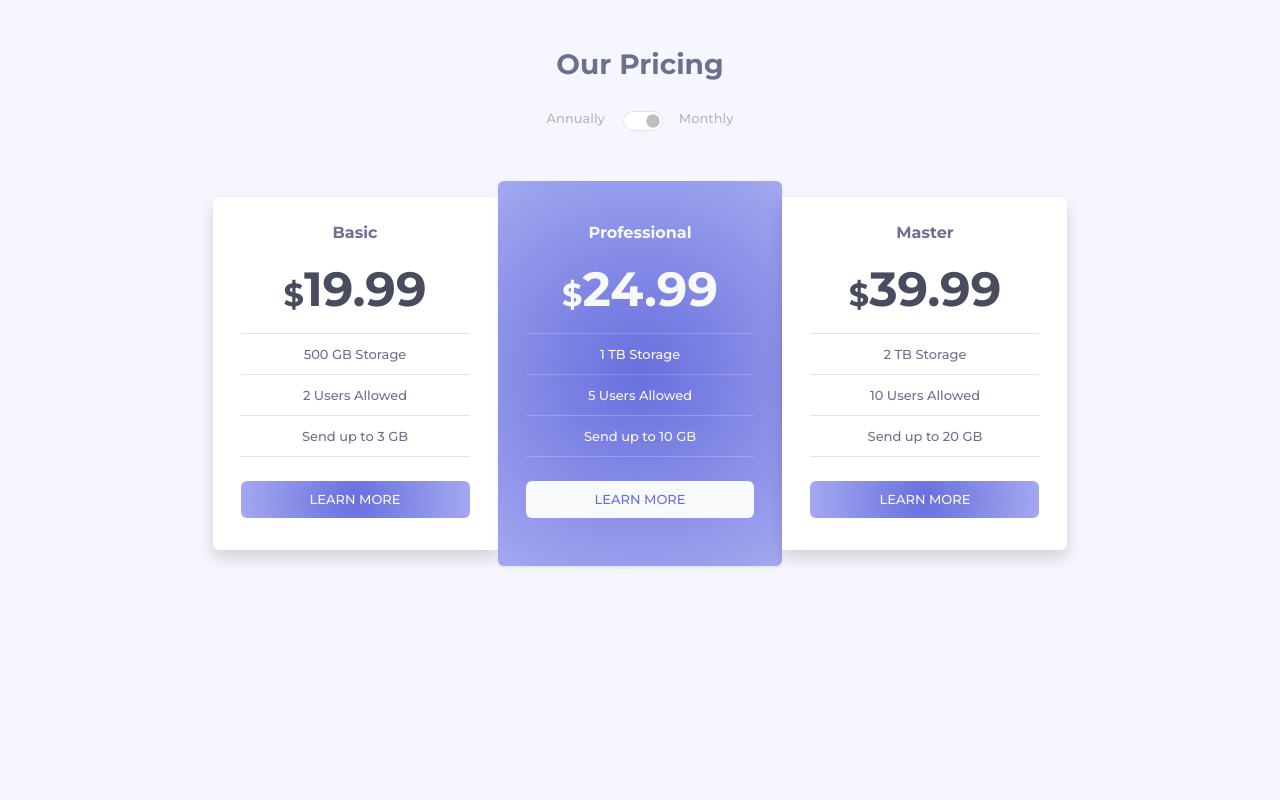
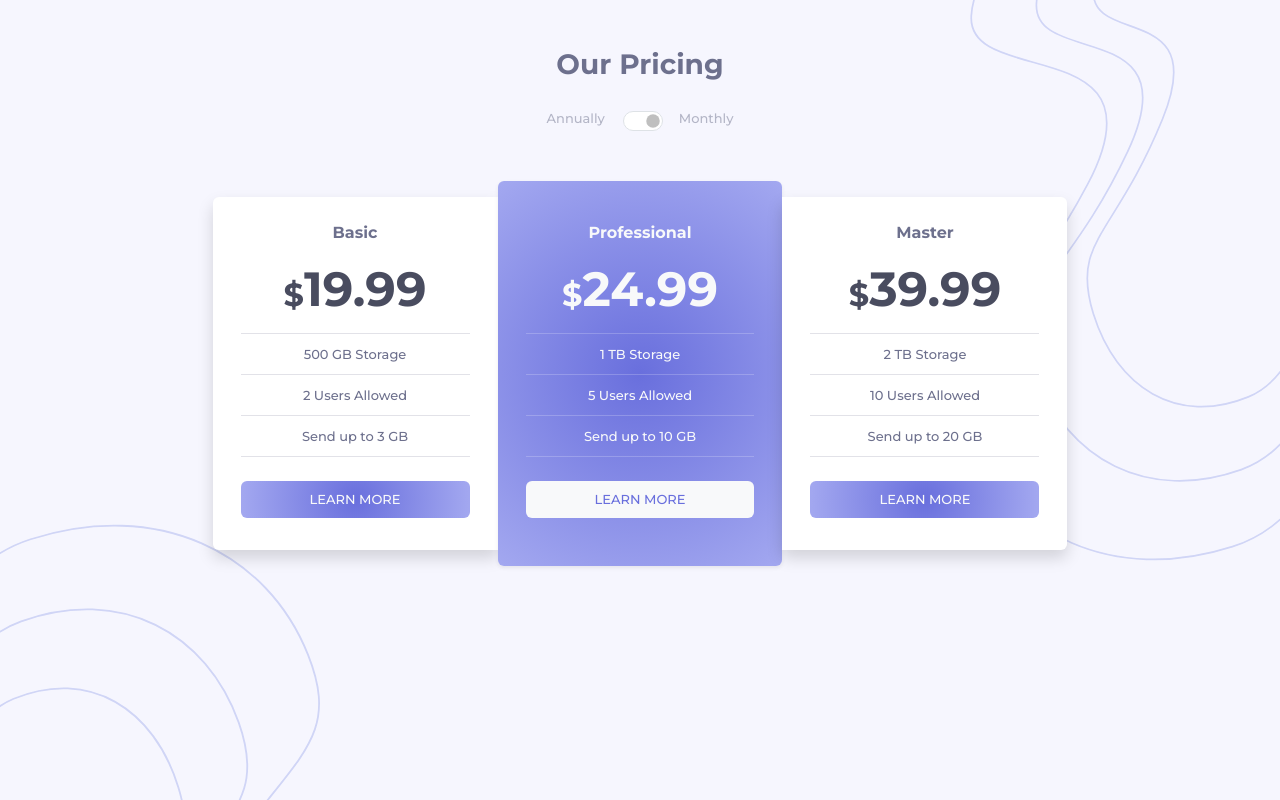
Before and after one commit to npject/frontend-challenges, a plain HTML site: page 06-pricing-component-with-toggle/index.html in a window 1280 px wide. Drawn offline with Linux system fonts and the light colour scheme.

Commit message:
feat (06-pricing-component-with-toggle): add decorative images

```diff
--- a/06-pricing-component-with-toggle/assets/css/style.css
+++ b/06-pricing-component-with-toggle/assets/css/style.css
@@ -104,7 +104,6 @@ body{
 
 
 
-
 @media (min-width: 992px) {
     #pricing-cards div .card:nth-child(1){
         border-top-right-radius: 0 !important;
@@ -115,3 +114,8 @@ body{
         border-bottom-left-radius: 0 !important;
     }
 }
+@media (max-width: 991px) {
+    .img-decorative.w-25{
+        width: 50% !important;
+    }
+}
--- a/06-pricing-component-with-toggle/index.html
+++ b/06-pricing-component-with-toggle/index.html
@@ -9,9 +9,11 @@
     <link href="./assets/css/all.min.css" rel="stylesheet">
 </head>
 <body>
-    <section id="main">
-        <div class="container">
-            <div class="row my-5">
+    <section id="main" class="position-relative min-vh-100">
+        <img src="./assets/img/bg-top.svg" class="position-absolute top-0 end-0 w-25 img-fluid img-decorative">
+        <img src="./assets/img/bg-bottom.svg" class="position-absolute bottom-0 start-0 w-25 img-fluid img-decorative">
+        <div class="container position-relative">
+            <div class="row py-5">
 
                 <h1 class="mb-4 text-center fw-semibold text-grayish-blue fs-3">Our Pricing</h1>
                 <div class="mb-5 text-center d-flex justify-content-center align-items-center" id="switch">
@@ -22,7 +24,7 @@
                     <span class="text-light-grayish-blue fw-medium">Monthly</span>
                 </div>
 
-                <div class="col-lg-9 col-md-7 mx-auto" id="pricing-cards">
+                <div class="col-xl-9 col-lg-12 col-md-7 mx-auto" id="pricing-cards">
                     <div class="row justify-content-center align-items-center px-lg-0 px-3">
 
                         <div class="card col-lg-4 shadow border-0 py-2 mb-lg-0 mb-4">
```
